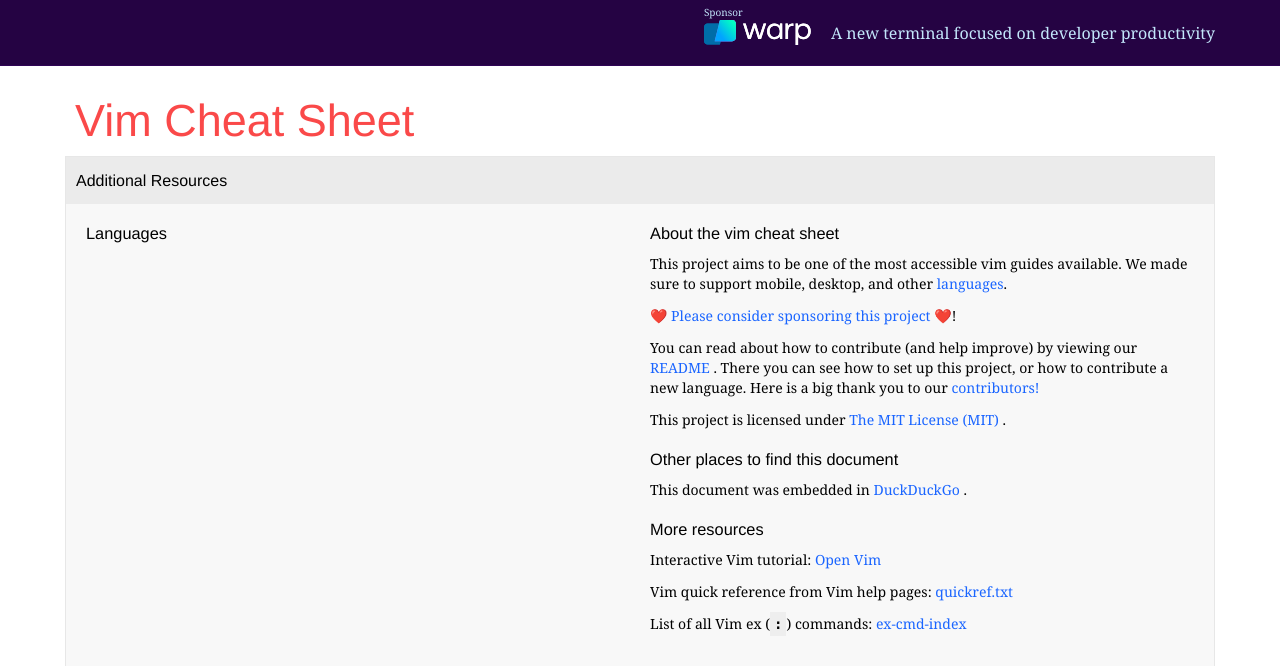
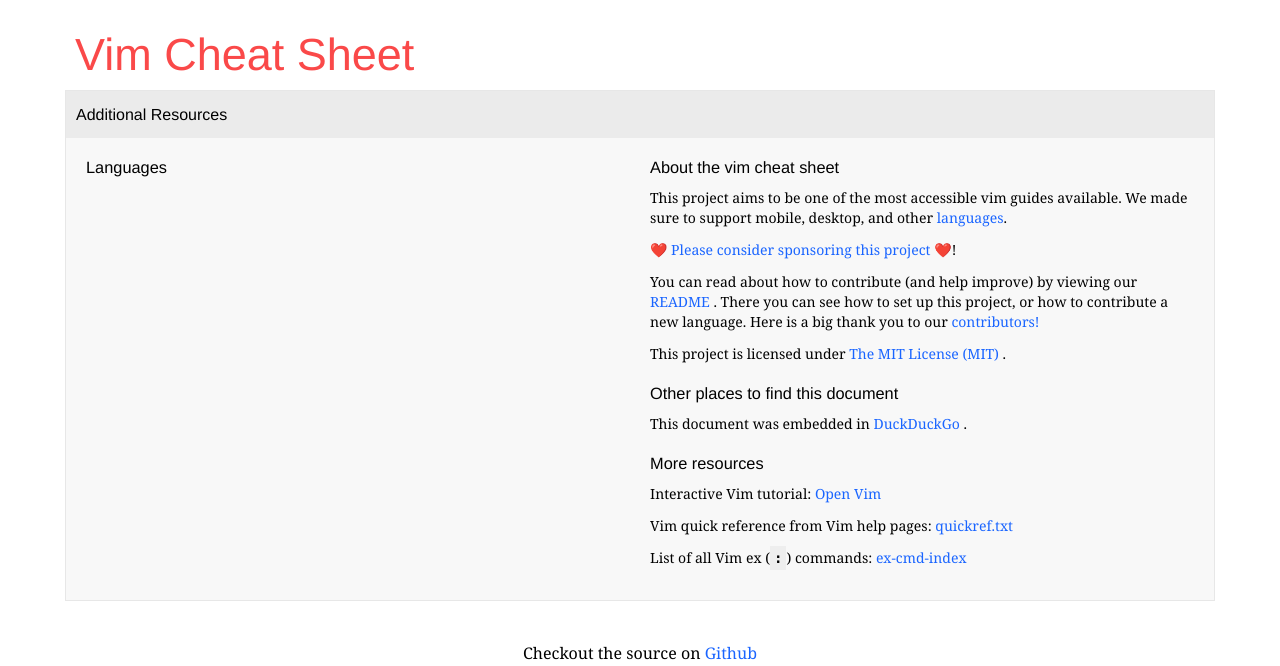
Before and after one commit to rtorr/vim-cheat-sheet, a Node project: template views/error.hbs in a window 1280 px wide. Shown: the top 666 px of the page. Run offline with Node 20 templates, Linux system fonts and the light colour scheme; the template is opened without the code that fills it, so the values that code supplies are empty.

Commit message:
removing sponsor

```diff
--- a/views/layouts/default.hbs
+++ b/views/layouts/default.hbs
@@ -23,19 +23,6 @@
 </head>
 
 <body>
-  <div class="sponsor">
-    <div class="container">
-      <span>
-        <a target="_blank" href="https://www.warp.dev">
-          <div class="sponsor-logo-container">
-            <span>Sponsor</span>
-            <img class="sponsor-logo" src="/images/svg/warp-logo.svg" alt="Warp logo">
-          </div>
-          <div class="sponsor-tagline"><span>A new terminal focused on developer productivity</span></div>
-      </span>
-      </a>
-    </div>
-  </div>
   <div class="container">
     <div class="grid-block">
       <div class="grid-1">
```
